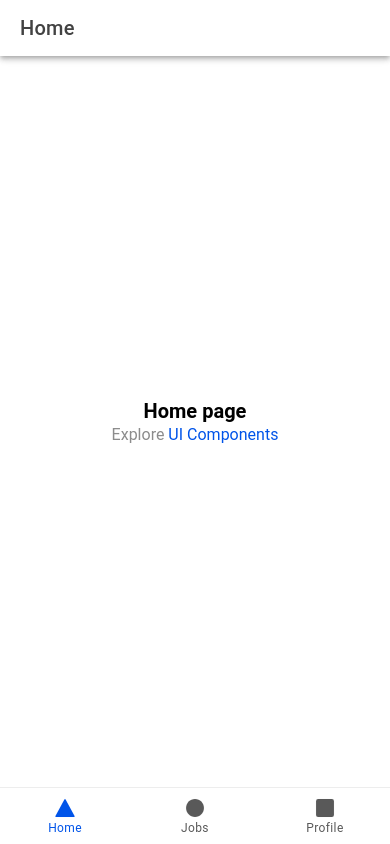
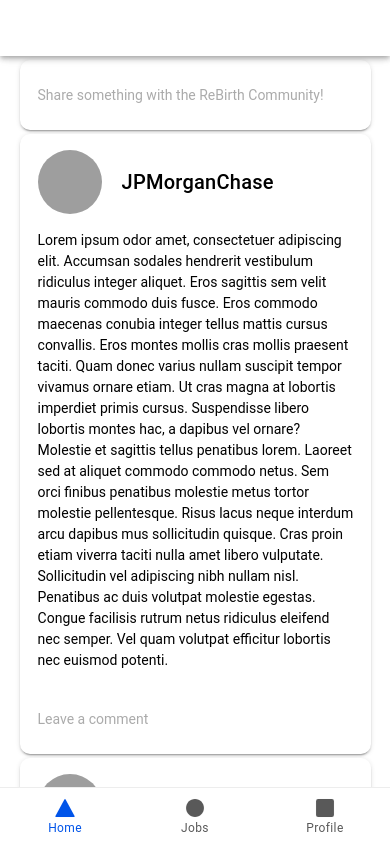
Before and after one commit to cfgtexas24/Team-8, a React (Vite) app in the folder rebirther/: page /home in a window 390 px wide. Built offline with nearby package versions, Linux system fonts and the light colour scheme; grey boxes are pictures that could not be loaded.

Commit message:
Home page updates structure build out

```diff
--- a/rebirther/src/pages/Homepage.css
+++ b/rebirther/src/pages/Homepage.css
@@ -0,0 +1,72 @@
+ion-content {
+    --background: #ffffff;
+}
+
+ion-header,
+ion-footer {
+  --background: #ffffff; /* White background for header and footer */
+  color: #000000; /* Optional: Set text color to black for visibility */
+  border: none; /* Optional: Remove default border/shadow */
+}
+
+.button-container {
+    position: fixed; /* Keeps it in place even on scroll */
+    top: 95%;
+    left: 50%;
+    transform: translate(-50%, -50%);
+    z-index: 9999; /* Ensure it's at the highest z-level */
+}
+
+.comment {
+    padding-left: 5%;
+}
+
+.create-post {
+    padding: 10px 20px;
+    font-size: 16px;
+    color: white;
+}
+
+.description {
+    color: black;
+    padding-left: 5%;
+}
+
+.head {
+    color: white;
+}
+
+.header {
+    color: white;
+}
+
+.header-container {
+    display: flex;
+}
+
+.make-post {
+    padding-left: 5%;
+}
+
+.post {
+    background-color: white;
+    width: 50%;
+    margin: auto;
+    margin-top: 1%;
+    border-radius: 10px;
+}
+
+.post-header {
+    padding-left: 5%;
+}
+
+.title {
+    color: black;
+}
+
+
+@media only screen and (max-width: 600px) {
+    .post {
+        width: 90%;
+    }
+  }
--- a/rebirther/src/pages/Homepage.tsx
+++ b/rebirther/src/pages/Homepage.tsx
@@ -1,22 +1,42 @@
-import { IonContent, IonHeader, IonPage, IonTitle, IonToolbar } from '@ionic/react';
+import { IonContent, IonHeader, IonPage, IonTitle, IonToolbar, IonCard, IonText, IonInput, IonCardHeader, IonCardContent, IonAvatar,
+IonButton } from '@ionic/react';
 import ExploreContainer from '../components/ExploreContainer';
 import './Homepage.css';
 
 const Homepage: React.FC = () => {
+  const repeat = 10;
   return (
-    <IonPage>
+    <IonPage className="page">
       <IonHeader>
         <IonToolbar>
-          <IonTitle>Home</IonTitle>
+          <IonTitle className="header">Home</IonTitle>
         </IonToolbar>
       </IonHeader>
       <IonContent fullscreen>
-        <IonHeader collapse="condense">
-          <IonToolbar>
-            <IonTitle size="large">Home</IonTitle>
-          </IonToolbar>
-        </IonHeader>
-        <ExploreContainer name="Home page" />
+        <IonCard className="post">
+          <IonCardContent className="make-post">
+            <IonInput placeholder="Share something with the ReBirth Community!"></IonInput>
+          </IonCardContent>
+        </IonCard>
+        {Array.from({ length: repeat }).map((_, index) => (
+              <IonCard className="post">
+                <IonCardHeader className="post-header">
+                  <div className="header-container">
+                    <IonAvatar>
+                      <img alt="Silhouette of a person's head" src="https://ionicframework.com/docs/img/demos/avatar.svg" />
+                    </IonAvatar>
+                    <IonTitle className="title">JPMorganChase</IonTitle>
+                  </div>
+                </IonCardHeader>
+                <IonCardContent className="description">
+                Lorem ipsum odor amet, consectetuer adipiscing elit. Accumsan sodales hendrerit vestibulum ridiculus integer aliquet. Eros sagittis sem velit mauris commodo duis fusce. Eros commodo maecenas conubia integer tellus mattis cursus convallis. Eros montes mollis cras mollis praesent taciti. Quam donec varius nullam suscipit tempor vivamus ornare etiam. Ut cras magna at lobortis imperdiet primis cursus. Suspendisse libero lobortis montes hac, a dapibus vel ornare? Molestie et sagittis tellus penatibus lorem.
+                Laoreet sed at aliquet commodo commodo netus. Sem orci finibus penatibus molestie metus tortor molestie pellentesque. Risus lacus neque interdum arcu dapibus mus sollicitudin quisque. Cras proin etiam viverra taciti nulla amet libero vulputate. Sollicitudin vel adipiscing nibh nullam nisl. Penatibus ac duis volutpat molestie egestas. Congue facilisis rutrum netus ridiculus eleifend nec semper. Vel quam volutpat efficitur lobortis nec euismod potenti.
+                </IonCardContent>
+                <IonCardContent className="comment">
+                  <IonInput placeholder="Leave a comment"></IonInput>
+                </IonCardContent>
+              </IonCard>
+        ))}
       </IonContent>
     </IonPage>
   );
```
